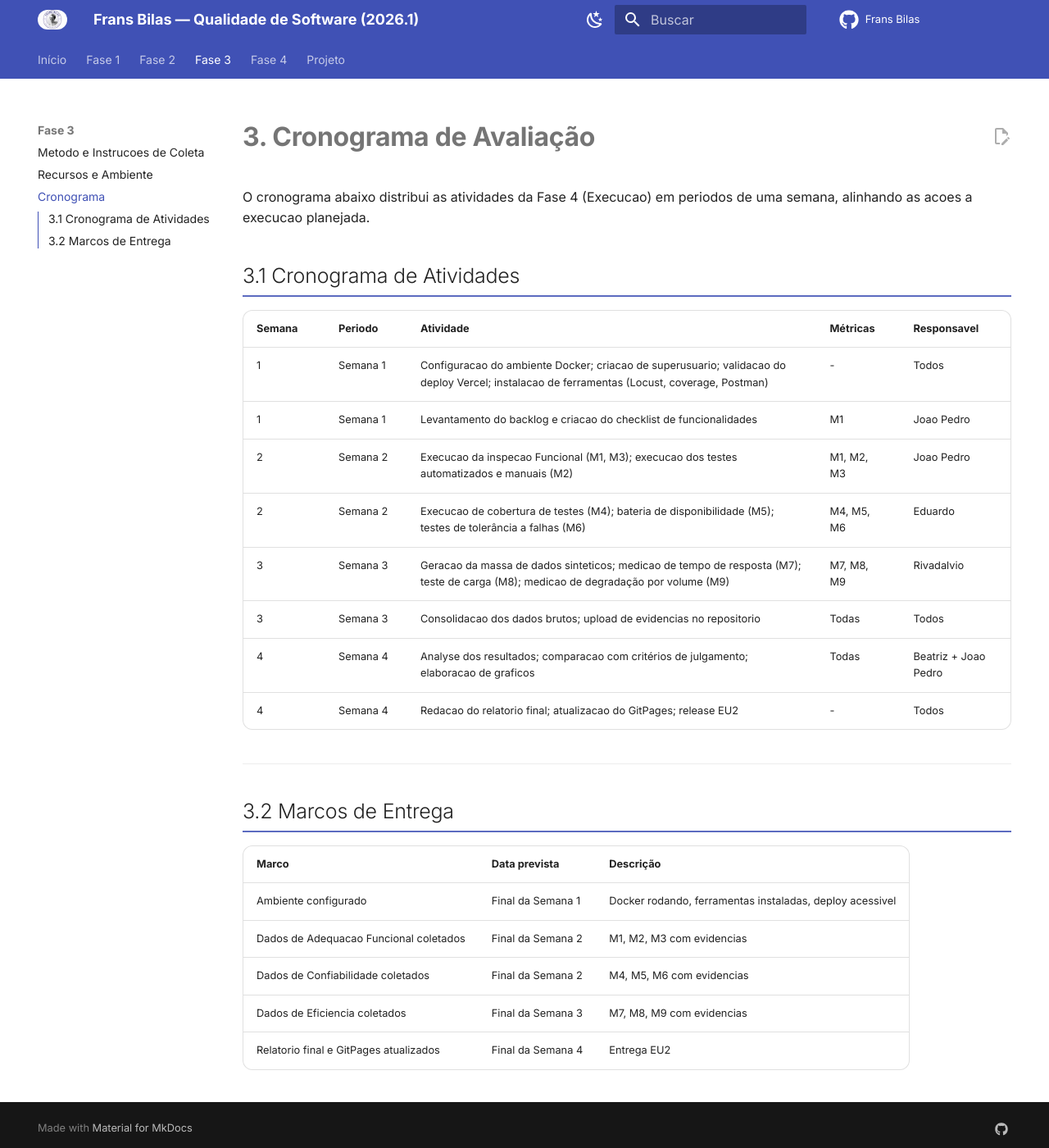
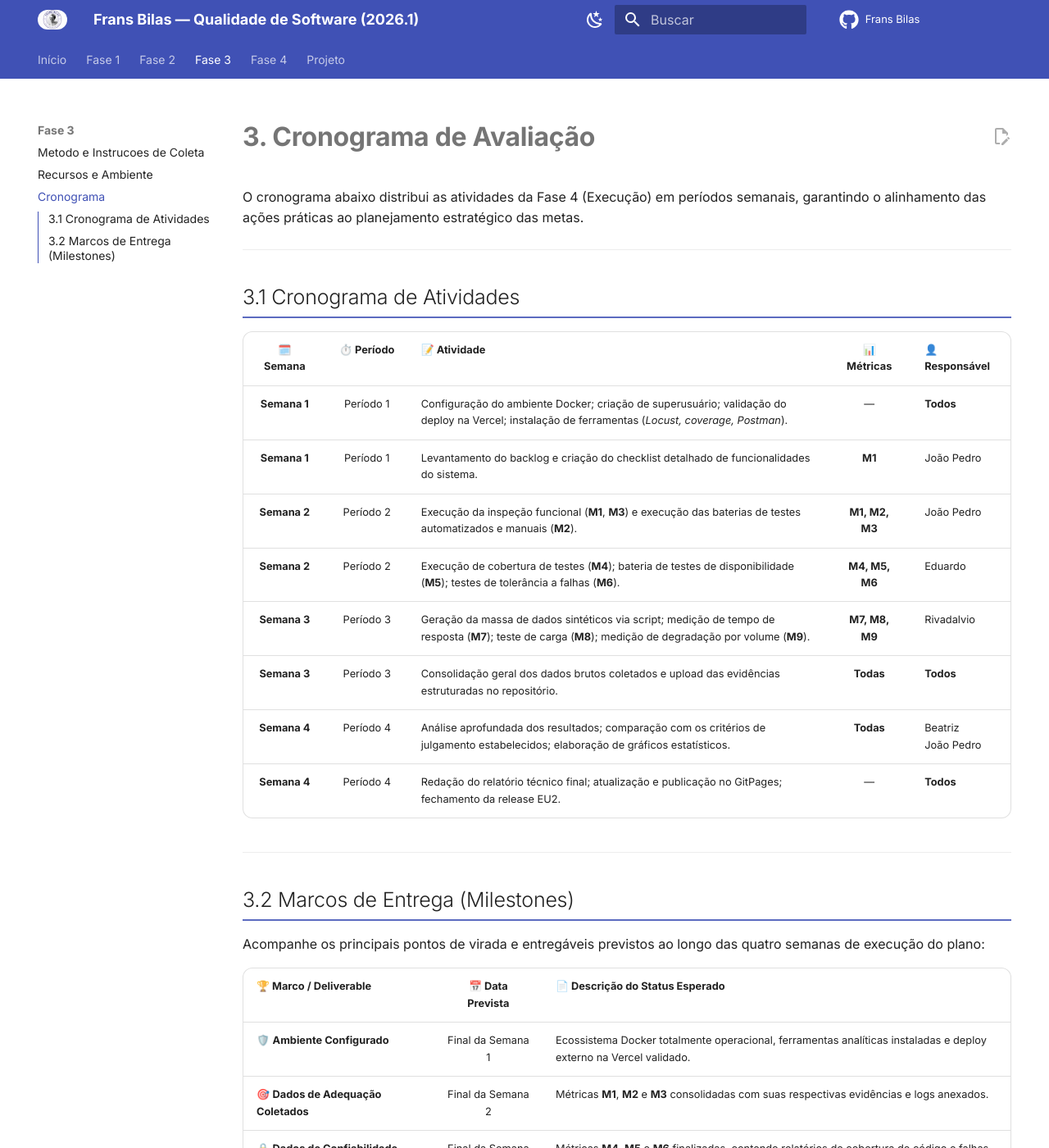
Before and after one commit to FCTE-Qualidade-de-Software-1/2026-1_T01_FRANS_BILAS, an MkDocs documentation site: the page built from docs/fase3/cronograma.md, in a window 1280 px wide and 1400 px high. Shown: the whole window at 82% size. Built offline with MkDocs 1.6.1 and Material for MkDocs 9.7.7, drawn with Linux system fonts in a browser that asks for light colours; comment, search, counter and statistics services are not loaded; some of the changed text lies outside the part shown.

Commit message:
docs(fase3): revisa cronograma de atividades e marcos de entrega

```diff
--- a/docs/fase3/cronograma.md
+++ b/docs/fase3/cronograma.md
@@ -1,28 +1,32 @@
 # 3. Cronograma de Avaliação
 
-O cronograma abaixo distribui as atividades da Fase 4 (Execucao) em periodos de uma semana, alinhando as acoes a execucao planejada.
+O cronograma abaixo distribui as atividades da Fase 4 (Execução) em períodos semanais, garantindo o alinhamento das ações práticas ao planejamento estratégico das metas.
+
+---
 
 ## 3.1 Cronograma de Atividades
 
-| Semana | Periodo | Atividade | Métricas | Responsavel |
-|---|---|---|---|---|
-| 1 | Semana 1 | Configuracao do ambiente Docker; criacao de superusuario; validacao do deploy Vercel; instalacao de ferramentas (Locust, coverage, Postman) | - | Todos |
-| 1 | Semana 1 | Levantamento do backlog e criacao do checklist de funcionalidades | M1 | Joao Pedro |
-| 2 | Semana 2 | Execucao da inspecao Funcional (M1, M3); execucao dos testes automatizados e manuais (M2) | M1, M2, M3 | Joao Pedro |
-| 2 | Semana 2 | Execucao de cobertura de testes (M4); bateria de disponibilidade (M5); testes de tolerância a falhas (M6) | M4, M5, M6 | Eduardo |
-| 3 | Semana 3 | Geracao da massa de dados sinteticos; medicao de tempo de resposta (M7); teste de carga (M8); medicao de degradação por volume (M9) | M7, M8, M9 | Rivadalvio |
-| 3 | Semana 3 | Consolidacao dos dados brutos; upload de evidencias no repositorio | Todas | Todos |
-| 4 | Semana 4 | Analyse dos resultados; comparacao com critérios de julgamento; elaboracao de graficos | Todas | Beatriz + Joao Pedro |
-| 4 | Semana 4 | Redacao do relatorio final; atualizacao do GitPages; release EU2 | - | Todos |
+| 🗓️ Semana | ⏱️ Período | 📝 Atividade | 📊 Métricas | 👤 Responsável |
+| :---: | :---: | :--- | :---: | :--- |
+| **Semana 1** | Período 1 | Configuração do ambiente Docker; criação de superusuário; validação do deploy na Vercel; instalação de ferramentas (*Locust, coverage, Postman*). | — | **Todos** |
+| **Semana 1** | Período 1 | Levantamento do backlog e criação do checklist detalhado de funcionalidades do sistema. | **M1** | João Pedro |
+| **Semana 2** | Período 2 | Execução da inspeção funcional (**M1**, **M3**) e execução das baterias de testes automatizados e manuais (**M2**). | **M1, M2, M3** | João Pedro |
+| **Semana 2** | Período 2 | Execução de cobertura de testes (**M4**); bateria de testes de disponibilidade (**M5**); testes de tolerância a falhas (**M6**). | **M4, M5, M6** | Eduardo |
+| **Semana 3** | Período 3 | Geração da massa de dados sintéticos via script; medição de tempo de resposta (**M7**); teste de carga (**M8**); medição de degradação por volume (**M9**). | **M7, M8, M9** | Rivadalvio |
+| **Semana 3** | Período 3 | Consolidação geral dos dados brutos coletados e upload das evidências estruturadas no repositório. | **Todas** | **Todos** |
+| **Semana 4** | Período 4 | Análise aprofundada dos resultados; comparação com os critérios de julgamento estabelecidos; elaboração de gráficos estatísticos. | **Todas** | Beatriz <br> João Pedro |
+| **Semana 4** | Período 4 | Redação do relatório técnico final; atualização e publicação no GitPages; fechamento da release EU2. | — | **Todos** |
 
 ---
 
-## 3.2 Marcos de Entrega
+## 3.2 Marcos de Entrega (Milestones)
 
-| Marco | Data prevista | Descrição |
-|---|---|---|
-| Ambiente configurado | Final da Semana 1 | Docker rodando, ferramentas instaladas, deploy acessivel |
-| Dados de Adequacao Funcional coletados | Final da Semana 2 | M1, M2, M3 com evidencias |
-| Dados de Confiabilidade coletados | Final da Semana 2 | M4, M5, M6 com evidencias |
-| Dados de Eficiencia coletados | Final da Semana 3 | M7, M8, M9 com evidencias |
-| Relatorio final e GitPages atualizados | Final da Semana 4 | Entrega EU2 |
+Acompanhe os principais pontos de virada e entregáveis previstos ao longo das quatro semanas de execução do plano:
+
+| 🏆 Marco / Deliverable | 📅 Data Prevista | 📄 Descrição do Status Esperado |
+| :--- | :---: | :--- |
+| 🛡️ **Ambiente Configurado** | Final da Semana 1 | Ecossistema Docker totalmente operacional, ferramentas analíticas instaladas e deploy externo na Vercel validado. |
+| 🎯 **Dados de Adequação Coletados** | Final da Semana 2 | Métricas **M1**, **M2** e **M3** consolidadas com suas respectivas evidências e logs anexados. |
+| 🔒 **Dados de Confiabilidade Coletados** | Final da Semana 2 | Métricas **M4**, **M5** e **M6** finalizadas, contendo relatórios de cobertura de código e falhas controladas. |
+| ⚡ **Dados de Eficiência Coletados** | Final da Semana 3 | Métricas **M7**, **M8** e **M9** concluídas com os relatórios gerados pelas ferramentas Locust e scripts de estresse. |
+| 🚀 **Relatório Final & GitPages** | Final da Semana 4 | Documentação final revisada, gráficos gerados e homologação concluída para a entrega da **Release EU2**. |
```
